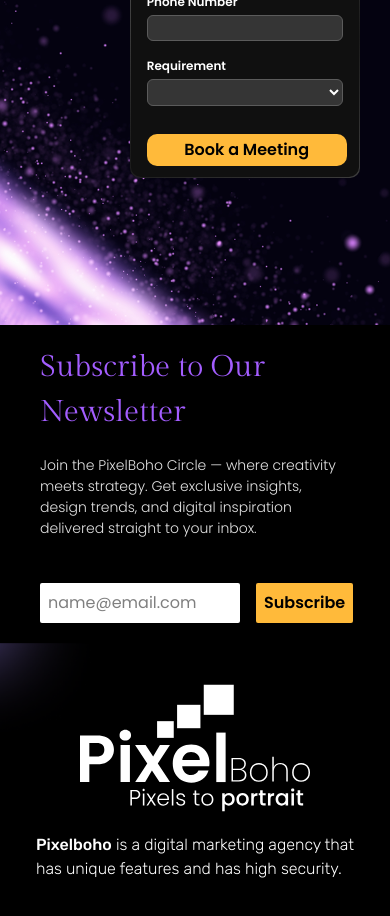
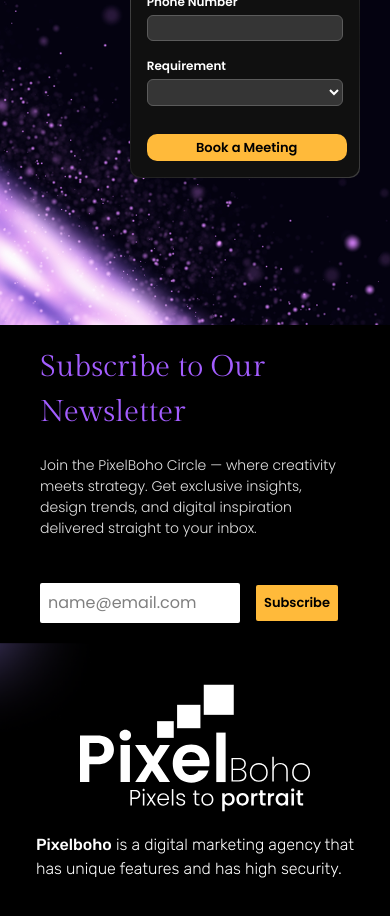
Before and after one commit to minhajahamad/PixelBoho-webSite, a React (Vite) app: page / in a window 390 px wide. Shown: the part 6220-7136 px from the top of the page. Built offline with nearby package versions, Linux system fonts and the light colour scheme.

Commit message:
updated home page

```diff
--- a/src/Components/ContactForm/contactForm.jsx
+++ b/src/Components/ContactForm/contactForm.jsx
@@ -47,7 +47,7 @@ const ContactForm = forwardRef((props, ref) => {
                 </label>
                 <select className=" border border-[#5B5B5B]  rounded-[6px] bg-[#353535] focus:border-[#E2E2E2] focus:outline-none  " />
               </div>
-              <div className="w-[200px] xl:w-[330px] 2xl:w-[400px] bg-[#FFBA3A] mx-auto text-black font-semibold text-[16px] rounded-[10px] p-1 text-center mt-3 xl:mt-8 cursor-pointer hover:bg-[#ffac12] transition-colors duration-300 ">
+              <div className="w-[200px] xl:w-[330px] 2xl:w-[400px] bg-[#FFBA3A] mx-auto text-black font-semibold text-[13px] lg:text-[16px] rounded-[10px] p-1 text-center mt-3 xl:mt-8 cursor-pointer hover:bg-[#ffac12] transition-colors duration-300 ">
                 Book a Meeting
               </div>
             </form>
--- a/src/Components/NewsLetter/newsLetter.jsx
+++ b/src/Components/NewsLetter/newsLetter.jsx
@@ -18,7 +18,7 @@ const NewsLetter = () => {
           placeholder="name@email.com"
           className="w-[200px] md:w-[450px] lg:w-[650px] xl:w-[550px] 2xl:w-[800px] bg-white rounded-[2px] mt-6 p-2 "
         />
-        <div className="text-black bg-[#FFBA3A] font-semibold text-[16px] p-[8px] rounded-[2px] mt-6  cursor-pointer hover:bg-[#ffac12] transition-colors duration-300  ">
+        <div className="text-black bg-[#FFBA3A] font-semibold text-[13px] lg:text-[16px] p-[8px] rounded-[2px] mt-6  cursor-pointer hover:bg-[#ffac12] transition-colors duration-300  ">
           <p>Subscribe</p>
         </div>
       </div>
```
